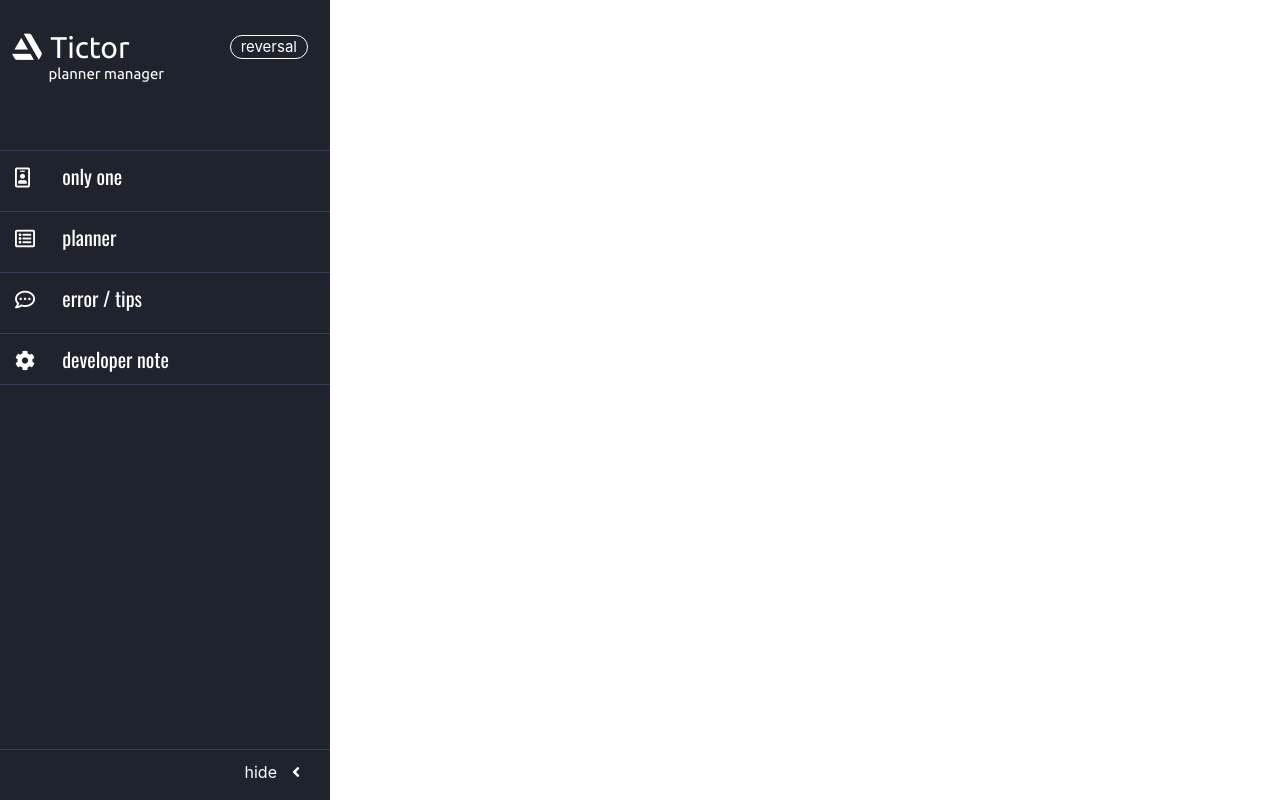
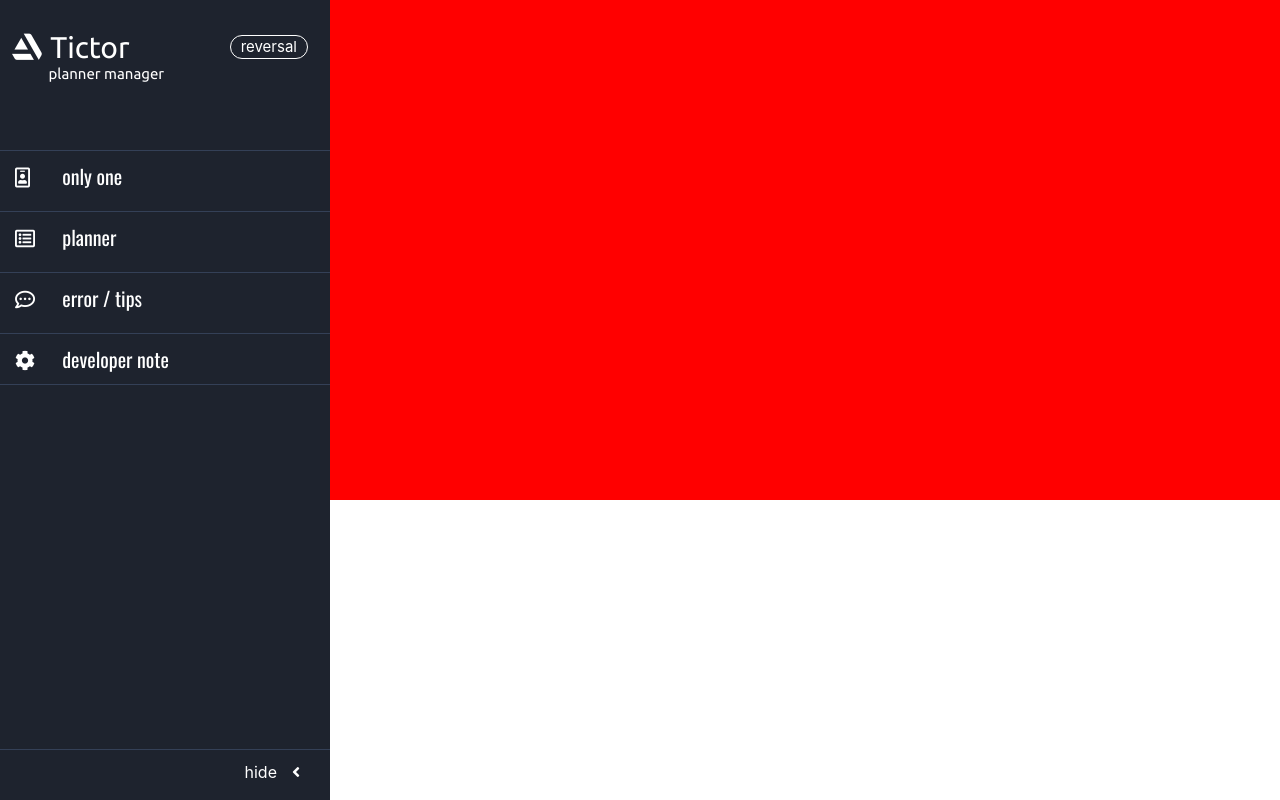
Before and after one commit to jungukjung/demo_type, a Django app: page / in a window 1280 px wide. Run offline with Django 3.2, Linux system fonts and the light colour scheme; some libraries are stand-ins or nearby versions.

Commit message:
사이드 효과 어색한 부분 다시 수정 및 폴더정리

```diff
--- a/jk_cp_display_app/static/ts/base.js
+++ b/jk_cp_display_app/static/ts/base.js
@@ -1,12 +1,16 @@
 function side_bar_up() {
+    $(".side_txt").css("display", "none");
     $("#side_bar_up").css("width", "0");
     $("#side_bar_up").css("z-index", "0");
-    $("#side_bar_up").css("transition", "all .3s");
     $("#side_bar_up").css("visibility", "hidden");
+    $("#side_bar_up").css("transition", "all 1.3s");
 }
 function side_bar_down() {
     $("#side_bar_up").css("width", "330");
     $("#side_bar_up").css("z-index", "20");
     $("#side_bar_up").css("visibility", "visible");
-    $("#side_bar_up").css("transition", "all .3s");
+    $("#side_bar_up").css("transition", "all 1.3s");
+    setTimeout(function () {
+        $(".side_txt").css("display", "block");
+    }, 1000);
 }
--- a/jk_cp_display_app/templates/base.html
+++ b/jk_cp_display_app/templates/base.html
@@ -1,16 +1,13 @@
 <!DOCTYPE html>
 <html lang="en" class="sizefull">
-{% include 'head.html' %}                                 <!-- lib 파일 저장소 -->
+{% include 'lib_box/head.html' %}                                           <!-- lib 파일 저장소 -->
 <body id="all" class="sizefull">
-    {% include 'side_bar_box/side_bar_up.html' %}                           <!-- 사이트바 메뉴 펼칠 때 -->
-    {% include 'side_bar_box/side_bar_down.html' %}                         <!-- 사이트바 메뉴 숨길 때-->
-    {% block content %}{% endblock %}                     <!-- 핸들링 구간 -->
 
 
-
-<script>
-</script>
-
+    {% include 'side_bar_box/side_bar_up.html' %}                           <!-- 사이트바 메뉴 펼칠 때 -->
+    {% include 'side_bar_box/side_bar_down.html' %}                         <!-- 사이트바 메뉴 숨길 때 -->
+    {% include 'top_header_box/top_header.html' %}                          <!-- 상단 메인 해더 -->
+    {% block content %}{% endblock %}                                       <!-- 핸들링 구간 -->
 
 </body>
 </html>
--- a/jk_cp_display_app/templates/head.html
+++ b/jk_cp_display_app/templates/lib_box/head.html
@@ -21,7 +21,7 @@
     <script src="https://code.jquery.com/jquery-3.3.1.js" integrity="sha256-2Kok7MbOyxpgUVvAk/HJ2jigOSYS2auK4Pfzbm7uH60="crossorigin="anonymous"></script>
 
 
-    {% include 'font_box.html' %}
+    {% include 'lib_box/font_box.html' %}
 
 
 </head>
--- a/jk_cp_display_app/templates/side_bar_box/side_bar_up.html
+++ b/jk_cp_display_app/templates/side_bar_box/side_bar_up.html
@@ -13,27 +13,27 @@
     <section>
         <div class ="w-330_px h-100_px">
             <div class ="text-left w-300_px p-t-25 fs-30 m-l-12 dis-flex h-45_px" style="flex-direction: row;">
-                    <div><i class="fab fa-artstation"></i>&nbsp;</div>
-                    <div class="title_txt">Tictor</div>
-                    <div class="m-l-100 p-r-10 p-l-10 m-t-10 fs-15" style=" border: 1px solid white; border-radius: 12px; height: 24px;"><a href="#">reversal</a></div>
+                    <div><i class="fab fa-artstation "></i>&nbsp;</div>
+                    <div class="title_txt side_txt">Tictor</div>
+                    <div class="m-l-100 p-r-10 p-l-10 m-t-10 fs-15 side_txt" style=" border: 1px solid white; border-radius: 12px; height: 24px;"><a href="#">reversal</a></div>
 
             </div>
-            <div class="lh-0-5 fs-15 title_txt p-t-25">&emsp;&emsp;&emsp;&nbsp;planner manager</div>
+            <div class="lh-0-5 fs-15 title_txt p-t-25 side_txt">&emsp;&emsp;&emsp;&nbsp;planner manager</div>
         </div>
     </section>
 
     <!--conter -->
     <section id="center_menu" class="h-450_per m-t-50 m-b-250 text-left fs-20" style="display: flex; flex-direction: column;">
-        <a href="#1"><div class="footer_div_up"><div class="w-full bgred h-50_px p-t-10" style="box-sizing: content-box;"><i class="far fa-id-badge p-r-15"></i>only one</div></div></a>
-        <a href="#2"><div class="footer_div_up"><div class="w-full bgred h-50_px p-t-10" style="box-sizing: content-box;"><i class="far fa-list-alt p-r-15"></i>planner</div></div></a>
-        <a href="#3"><div class="footer_div_up"><div class="w-full bgred h-50_px p-t-10" style="box-sizing: content-box;"><i class="far fa-comment-dots p-r-15"></i>error / tips</div></div></a>
-        <a href="#4"><div class="footer_div_up" style="border-bottom: 1px solid #344057;" style="box-sizing: content-box;"><div class="w-full bgred h-50_px p-t-10"><i class="fas fa-cog p-r-15"></i>developer note</div></div></a>
+        <a href="#1"><div class="footer_div_up side_txt"><div class="w-full bgred h-50_px p-t-10" style="box-sizing: content-box;"><i class="far fa-id-badge p-r-15"></i>only one</div></div></a>
+        <a href="#2"><div class="footer_div_up side_txt"><div class="w-full bgred h-50_px p-t-10" style="box-sizing: content-box;"><i class="far fa-list-alt p-r-15"></i>planner</div></div></a>
+        <a href="#3"><div class="footer_div_up side_txt"><div class="w-full bgred h-50_px p-t-10" style="box-sizing: content-box;"><i class="far fa-comment-dots p-r-15"></i>error / tips</div></div></a>
+        <a href="#4"><div class="footer_div_up side_txt" style="border-bottom: 1px solid #344057;" style="box-sizing: content-box;"><div class="w-full bgred h-50_px p-t-10"><i class="fas fa-cog p-r-15"></i>developer note</div></div></a>
     </section>
 
     <!--bottom -->
     <footer>
         <div style="border-top: 1px solid #344057; text-align: right;">
-            <div class="w-full bgred h-50_px p-t-10 p-r-30">
+            <div class="w-full bgred h-50_px p-t-10 p-r-30 side_txt">
                 hide<i class="fas fa-angle-left p-l-15" onclick="side_bar_up()"></i>
             </div>
         </div>
--- /dev/null
+++ b/jk_cp_display_app/templates/top_header_box/top_header.html
@@ -0,0 +1 @@
+<div style="width : 100%; height : 500px; background-color : red"></div>
```
Also changed, not shown: jk_cp_display_app/static/ts/base.ts (+16 -2 lines), jk_cp_display_app/templates/lib_box/font_box.html (renamed from jk_cp_display_app/templates/font_box.html).
